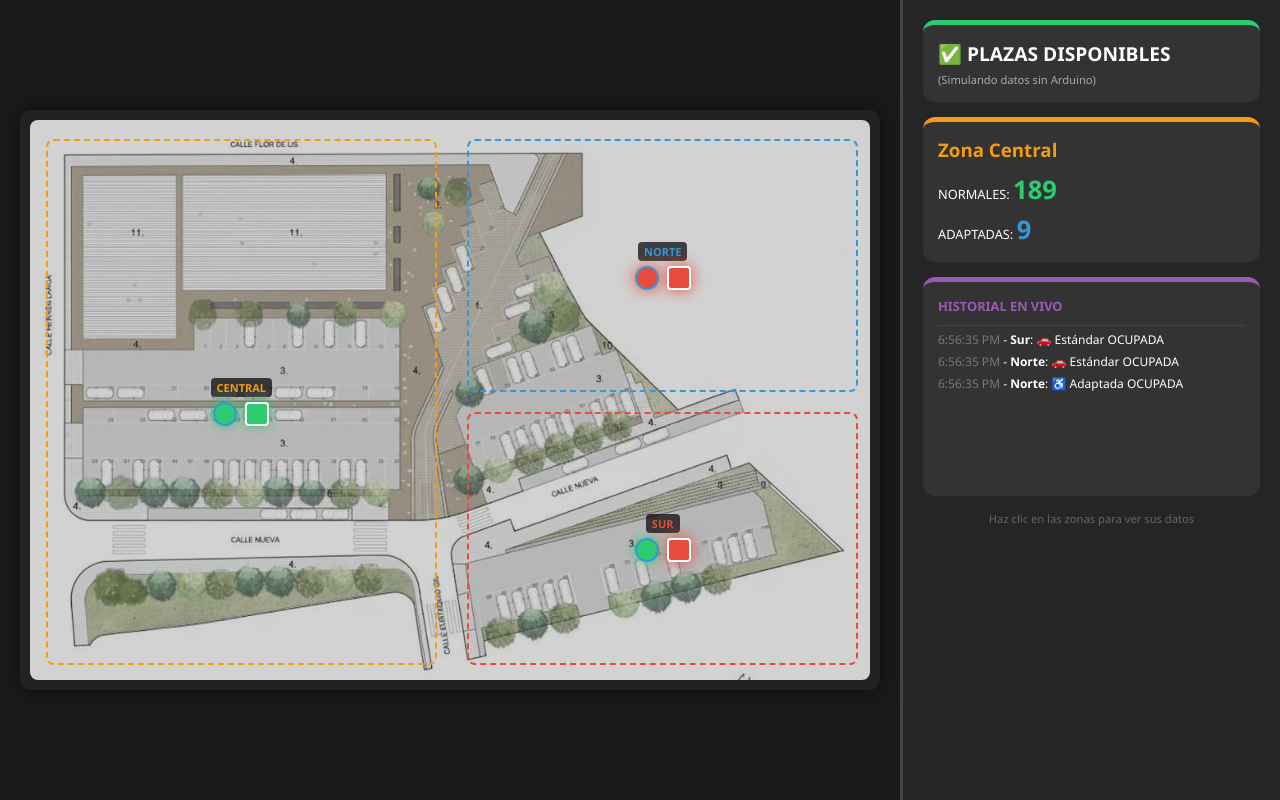
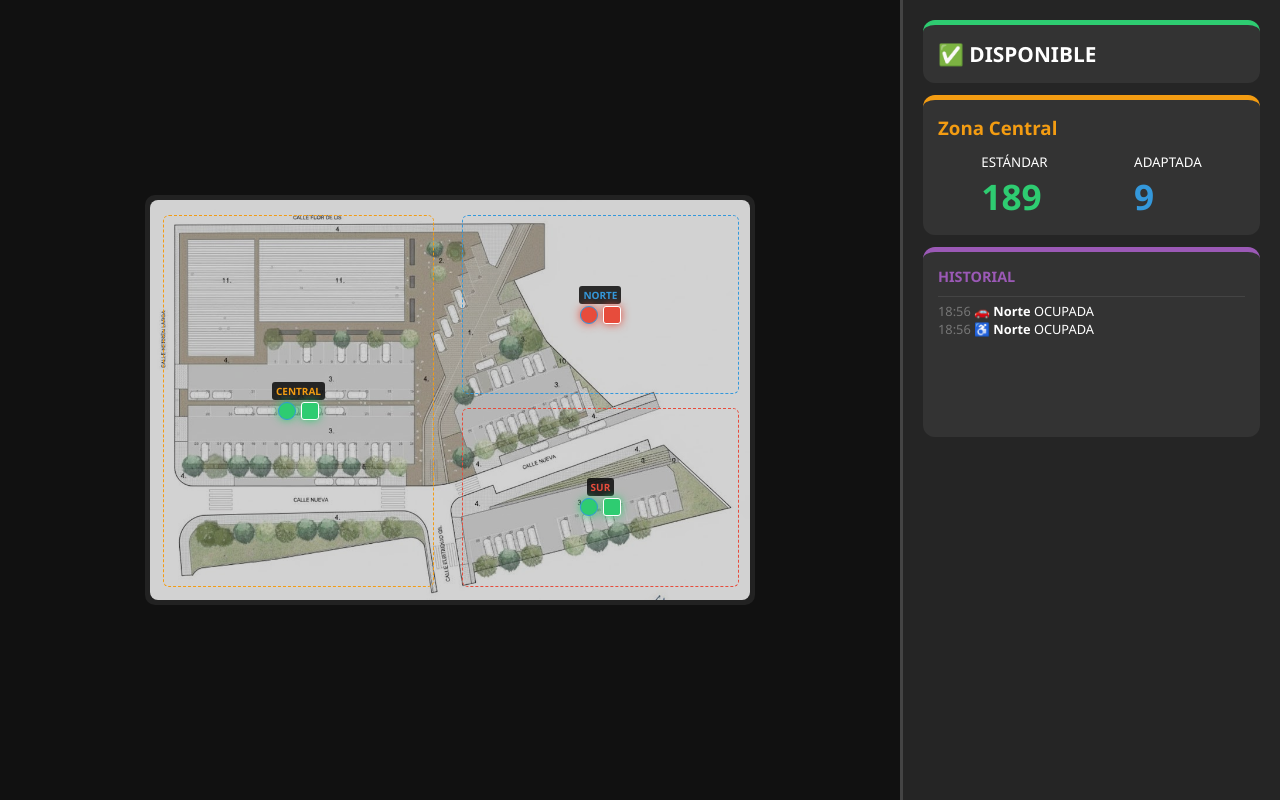
Before and after one commit to Daylon20/Parking-Flask-Arduino, a Flask app: page / in a window 1280 px wide. Run offline with Flask 3, Linux system fonts and the light colour scheme.

Commit message:
Update index.html

```diff
--- a/templates/index.html
+++ b/templates/index.html
@@ -2,36 +2,85 @@
 <html lang="es">
 <head>
     <meta charset="UTF-8">
-    <title>MODO PRUEBA - Smart Parking Ociopia</title>
+    <meta name="viewport" content="width=device-width, initial-scale=1.0">
+    <title>Smart Parking Ociopia - Móvil</title>
     <style>
-        body { font-family: 'Segoe UI', sans-serif; background-color: #1a1a1a; color: white; margin: 0; display: flex; height: 100vh; overflow: hidden; }
-        .contenedor-principal { flex: 1; position: relative; display: flex; justify-content: center; align-items: center; padding: 20px; }
-        .map-container { position: relative; background: #222; border-radius: 10px; padding: 10px; box-shadow: 0 0 20px rgba(0,0,0,0.5); }
-        .map-image { display: block; max-width: 100%; height: auto; max-height: 80vh; border-radius: 8px; opacity: 0.8; }
+        /* --- DISEÑO BASE --- */
+        body {
+            font-family: 'Segoe UI', sans-serif;
+            background-color: #1a1a1a;
+            color: white;
+            margin: 0;
+            display: flex;
+            flex-direction: row; /* Horizontal en PC */
+            height: 100vh;
+        }
 
-        .zona-interactiva { position: absolute; cursor: pointer; transition: 0.3s; border-radius: 8px; display: flex; flex-direction: column; align-items: center; justify-content: center; text-align: center; }
-        .zona-interactiva:hover { background-color: rgba(255, 255, 255, 0.1); }
-        .nombre-zona { font-size: 11px; font-weight: bold; background: rgba(0,0,0,0.7); padding: 2px 6px; border-radius: 4px; margin-bottom: 5px; pointer-events: none; }
+        /* --- CONTENEDOR DEL MAPA --- */
+        .contenedor-principal {
+            flex: 2;
+            position: relative;
+            display: flex;
+            justify-content: center;
+            align-items: center;
+            padding: 10px;
+            background: #111;
+        }
+        .map-container {
+            position: relative;
+            background: #222;
+            border-radius: 10px;
+            padding: 5px;
+            width: 100%;
+            max-width: 600px;
+        }
+        .map-image {
+            display: block;
+            width: 100%;
+            height: auto;
+            border-radius: 8px;
+            opacity: 0.8;
+        }
 
-        .contenedor-leds { display: flex; gap: 8px; }
-        .led { width: 20px; height: 20px; border: 2px solid white; border-radius: 4px; }
+        /* --- ZONAS INTERACTIVAS --- */
+        .zona-interactiva { position: absolute; cursor: pointer; border-radius: 6px; display: flex; flex-direction: column; align-items: center; justify-content: center; text-align: center; }
+        .nombre-zona { font-size: 10px; font-weight: bold; background: rgba(0,0,0,0.8); padding: 2px 4px; border-radius: 3px; margin-bottom: 2px; }
+        .contenedor-leds { display: flex; gap: 5px; }
+        .led { width: 16px; height: 16px; border: 1.5px solid white; border-radius: 3px; }
         .led-adaptada { border-radius: 50%; border-color: #3498db; }
-        .led-off { background-color: #2ecc71; box-shadow: 0 0 10px #2ecc71; }
-        .led-on { background-color: #e74c3c; box-shadow: 0 0 15px #e74c3c; }
+        .led-off { background-color: #2ecc71; box-shadow: 0 0 8px #2ecc71; }
+        .led-on { background-color: #e74c3c; box-shadow: 0 0 10px #e74c3c; }
 
-        .side-panel { width: 380px; background: #252525; border-left: 3px solid #444; padding: 20px; box-sizing: border-box; overflow-y: auto; }
-        .stat-box { background: #333; padding: 15px; border-radius: 12px; margin-bottom: 15px; border-top: 5px solid #666; }
-        .big-num { font-size: 2em; font-weight: bold; color: #2ecc71; }
-        #historial { height: 150px; overflow-y: auto; font-size: 0.75em; margin-top: 10px; border-top: 1px solid #444; padding-top: 5px; }
+        /* --- PANEL LATERAL (DERECHA EN PC, ABAJO EN MÓVIL) --- */
+        .side-panel {
+            width: 380px;
+            background: #252525;
+            border-left: 3px solid #444;
+            padding: 20px;
+            box-sizing: border-box;
+            overflow-y: auto;
+        }
+        .stat-box { background: #333; padding: 15px; border-radius: 12px; margin-bottom: 12px; border-top: 5px solid #666; }
+        .big-num { font-size: 2.2em; font-weight: bold; color: #2ecc71; }
+        #historial { height: 120px; overflow-y: auto; font-size: 0.8em; margin-top: 10px; border-top: 1px solid #444; padding-top: 5px; }
+
+        /* --- ADAPTACIÓN PARA MÓVIL --- */
+        @media (max-width: 768px) {
+            body { flex-direction: column; overflow-y: auto; height: auto; }
+            .side-panel { width: 100%; border-left: none; border-top: 3px solid #444; height: auto; padding: 15px; }
+            .contenedor-principal { height: 50vh; min-height: 350px; }
+            .big-num { font-size: 2.8em; } /* Números más grandes en móvil */
+            .nombre-zona { font-size: 9px; }
+        }
     </style>
 </head>
 <body onload="mostrarInfo('Zona Central')">
 
     <div class="contenedor-principal">
         <div class="map-container">
-            <img src="static/img/logo_parking.jpg" class="map-image" onerror="this.style.background='#333'; this.style.width='600px'; this.style.height='400px';">
+            <img src="static/img/logo_parking.jpg" class="map-image" onerror="this.style.background='#333'; this.parentElement.style.height='300px';">
 
-            <div id="zona-central" class="zona-interactiva" style="top:5%; left:3%; width:45%; height:90%; border:2px dashed #f39c12;" onclick="mostrarInfo('Zona Central')">
+            <div id="zona-central" class="zona-interactiva" style="top:5%; left:3%; width:44%; height:90%; border:1.5px dashed #f39c12;" onclick="mostrarInfo('Zona Central')">
                 <span class="nombre-zona" style="color:#f39c12;">CENTRAL</span>
                 <div class="contenedor-leds">
                     <div id="led-p6" class="led led-adaptada"></div>
@@ -39,7 +88,7 @@
                 </div>
             </div>
 
-            <div id="zona-norte" class="zona-interactiva" style="top:5%; left:52%; width:45%; height:43%; border:2px dashed #3498db;" onclick="mostrarInfo('Zona Norte')">
+            <div id="zona-norte" class="zona-interactiva" style="top:5%; left:52%; width:45%; height:43%; border:1.5px dashed #3498db;" onclick="mostrarInfo('Zona Norte')">
                 <span class="nombre-zona" style="color:#3498db;">NORTE</span>
                 <div class="contenedor-leds">
                     <div id="led-p2" class="led led-adaptada"></div>
@@ -47,7 +96,7 @@
                 </div>
             </div>
 
-            <div id="zona-sur" class="zona-interactiva" style="top:52%; left:52%; width:45%; height:43%; border:2px dashed #e74c3c;" onclick="mostrarInfo('Zona Sur')">
+            <div id="zona-sur" class="zona-interactiva" style="top:52%; left:52%; width:45%; height:43%; border:1.5px dashed #e74c3c;" onclick="mostrarInfo('Zona Sur')">
                 <span class="nombre-zona" style="color:#e74c3c;">SUR</span>
                 <div class="contenedor-leds">
                     <div id="led-p4" class="led led-adaptada"></div>
@@ -59,33 +108,21 @@
 
     <div class="side-panel">
         <div id="status-general" class="stat-box">
-            <h2 id="msg-principal" style="margin:0; font-size: 1.2em;">MODO SIMULACIÓN</h2>
-            <p style="font-size: 0.7em; color: #aaa; margin: 5px 0 0 0;">(Simulando datos sin Arduino)</p>
+            <h2 id="msg-principal" style="margin:0; font-size: 1.3em;">CARGANDO...</h2>
         </div>
 
         <div id="detalle-zona"></div>
         <div id="aviso-zona"></div>
 
         <div class="stat-box" style="border-top-color: #9b59b6;">
-            <h3 style="margin:0; color:#9b59b6; font-size: 0.8em;">HISTORIAL EN VIVO</h3>
+            <h3 style="margin:0; color:#9b59b6; font-size: 0.9em;">HISTORIAL</h3>
             <div id="historial"></div>
         </div>
-
-        <p style="font-size: 0.7em; color: #666; text-align: center;">Haz clic en las zonas para ver sus datos</p>
     </div>
 
     <script>
-        // --- VARIABLES DE SIMULACIÓN ---
-        // Cambia estos 0 por 1 para ver cómo reacciona la web
-        let datosSimulados = {
-            p2: 1, // Norte Adaptada (OCUPADA)
-            p3: 1, // Norte Normal (OCUPADA) -> Esto hará que Norte esté LLENA
-            p4: 0, // Sur Adaptada
-            p5: 1, // Sur Normal
-            p6: 0, // Central Adaptada
-            p7: 0  // Central Normal
-        };
-
+        // --- SIMULACIÓN (PARA QUE VEAS DATOS AHORA) ---
+        let datosSimulados = { p2: 1, p3: 1, p4: 0, p5: 0, p6: 0, p7: 0 };
         let ultimosEstados = { p2:0, p3:0, p4:0, p5:0, p6:0, p7:0 };
         let zonaActual = "Zona Central";
 
@@ -101,6 +138,7 @@
         }
 
         function actualizarInterfaz() {
+            // Cuando tengas el Arduino, cambia esto por el fetch
             const data = datosSimulados;
 
             // 1. Historial
@@ -108,11 +146,9 @@
                 if (data[pin] !== ultimosEstados[pin]) {
                     let accion = data[pin] === 1 ? "OCUPADA" : "LIBERADA";
                     let zonaNom = (pin === 'p2' || pin === 'p3') ? "Norte" : (pin === 'p4' || pin === 'p5') ? "Sur" : "Central";
-                    let tipo = (parseInt(pin.substring(1)) % 2 === 0) ? "♿ Adaptada" : "🚗 Estándar";
-
+                    let tipo = (parseInt(pin.substring(1)) % 2 === 0) ? "♿" : "🚗";
                     let log = document.createElement('div');
-                    log.style.marginBottom = "5px";
-                    log.innerHTML = `<span style="color:#777">${new Date().toLocaleTimeString()}</span> - <b>${zonaNom}</b>: ${tipo} ${accion}`;
+                    log.innerHTML = `<span style="color:#777">${new Date().toLocaleTimeString('es-ES', {hour: '2-digit', minute:'2-digit'})}</span> ${tipo} <b>${zonaNom}</b> ${accion}`;
                     document.getElementById('historial').prepend(log);
                     ultimosEstados[pin] = data[pin];
                 }
@@ -120,7 +156,7 @@
 
             // 2. Estado General
             let ocupadas = Object.values(data).reduce((a, b) => a + b, 0);
-            document.getElementById('msg-principal').innerText = (ocupadas === 6) ? "🚨 PARKING LLENO" : "✅ PLAZAS DISPONIBLES";
+            document.getElementById('msg-principal').innerText = (ocupadas === 6) ? "🚨 LLENO" : "✅ DISPONIBLE";
             document.getElementById('status-general').style.borderColor = (ocupadas === 6) ? "#e74c3c" : "#2ecc71";
 
             // 3. Luces
@@ -132,15 +168,15 @@
                 }
             }
 
-            // 4. Panel de Detalles
+            // 4. Panel
             const n = zonaActual;
-            const pA = data[CONFIG[n].pines[0]];
-            const pB = data[CONFIG[n].pines[1]];
             document.getElementById('detalle-zona').innerHTML = `
                 <div class="stat-box" style="border-color: ${CONFIG[n].color}">
                     <h3 style="margin:0; color:${CONFIG[n].color}">${n}</h3>
-                    <p style="margin:10px 0 0; font-size:0.8em;">NORMALES: <b class="big-num">${CONFIG[n].totales - pB}</b></p>
-                    <p style="margin:5px 0 0; font-size:0.8em;">ADAPTADAS: <b class="big-num" style="color:#3498db">${CONFIG[n].adaptadas - pA}</b></p>
+                    <div style="display:flex; justify-content:space-around; align-items:center; margin-top:10px;">
+                        <div><small>ESTÁNDAR</small><br><span class="big-num">${CONFIG[n].totales - data[CONFIG[n].pines[1]]}</span></div>
+                        <div><small>ADAPTADA</small><br><span class="big-num" style="color:#3498db">${CONFIG[n].adaptadas - data[CONFIG[n].pines[0]]}</span></div>
+                    </div>
                 </div>`;
 
             // 5. Recomendación
@@ -150,7 +186,6 @@
         function gestionarRecomendacion(data) {
             let aviso = document.getElementById('aviso-zona');
             let pA = CONFIG[zonaActual].pines[0], pB = CONFIG[zonaActual].pines[1];
-
             if (data[pA] === 1 && data[pB] === 1) {
                 let mejorZona = "", maxLibres = -1;
                 for (let z in CONFIG) {
@@ -158,20 +193,11 @@
                     let libres = (1 - data[CONFIG[z].pines[0]]) + (1 - data[CONFIG[z].pines[1]]);
                     if (libres > maxLibres) { maxLibres = libres; mejorZona = z; }
                 }
-                aviso.innerHTML = `
-                    <div style="background:#422; border:2px solid #e74c3c; padding:15px; border-radius:10px;">
-                        <b style="color:#e74c3c;">⚠️ ZONA AGOTADA</b><br>
-                        <small>Se recomienda ir a:</small><br>
-                        <b style="color:#2ecc71; font-size:1.2em;">📍 ${mejorZona.toUpperCase()}</b>
-                    </div>`;
-            } else {
-                aviso.innerHTML = "";
-            }
+                aviso.innerHTML = `<div class="stat-box" style="border-color:#e74c3c; background:#422; text-align:center;"><b style="color:#e74c3c;">⚠️ ZONA AGOTADA</b><br><small>Mejor ir a:</small> <b style="color:#2ecc71;">📍 ${mejorZona.toUpperCase()}</b></div>`;
+            } else { aviso.innerHTML = ""; }
         }
 
-        // Ejecutar actualización al cargar
         actualizarInterfaz();
-        // Simular que el sistema "revisa" cada 2 segundos
         setInterval(actualizarInterfaz, 2000);
     </script>
 </body>
```
